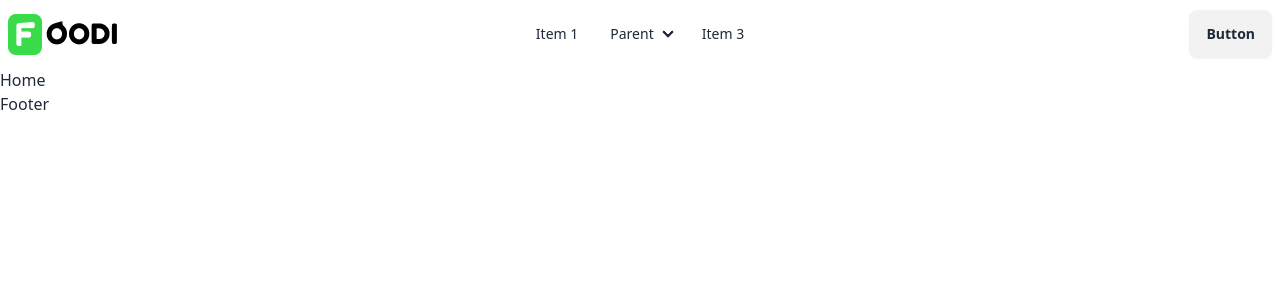
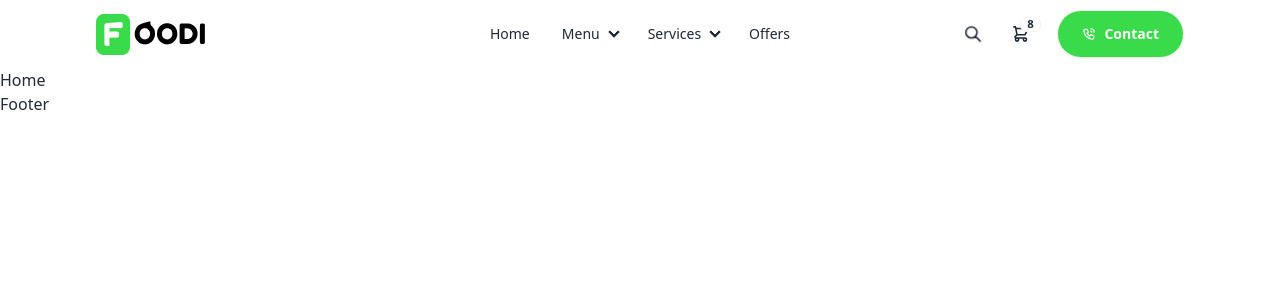
Before and after one commit to Nadeesha-Tennakoon/FOODI-APP, a React (Vite) app in the folder foodi-client/: page / in a window 1280 px wide. Shown: the top 300 px of the page. Built offline with nearby package versions, Linux system fonts and the light colour scheme.

Commit message:
Navbar
Not complete

```diff
--- a/foodi-client/package.json
+++ b/foodi-client/package.json
@@ -14,6 +14,7 @@
     "match-sorter": "^6.3.4",
     "react": "^18.3.1",
     "react-dom": "^18.3.1",
+    "react-icons": "^5.3.0",
     "react-router-dom": "^6.26.2",
     "sort-by": "^1.2.0"
   },
--- a/foodi-client/src/components/Navbar.jsx
+++ b/foodi-client/src/components/Navbar.jsx
@@ -1,10 +1,53 @@
 import React from "react";
 import logo from "/logo.png";
+import { TbPhoneCall } from "react-icons/tb";
 
 const Navbar = () => {
+  const navItems = (
+    <>
+      <li>
+        <a href="/">Home</a>
+      </li>
+      <li>
+        <details>
+          <summary>Menu</summary>
+          <ul className="p-2">
+            <li>
+              <a>All</a>
+            </li>
+            <li>
+              <a>Salad</a>
+            </li>
+            <li>
+              <a>Pizza</a>
+            </li>
+          </ul>
+        </details>
+      </li>
+      <li>
+        <details>
+          <summary>Services</summary>
+          <ul className="p-2">
+            <li>
+              <a>Online Order</a>
+            </li>
+            <li>
+              <a>Table Booking</a>
+            </li>
+            <li>
+              <a>Order Tracking</a>
+            </li>
+          </ul>
+        </details>
+      </li>
+      <li>
+        <a>Offers</a>
+      </li>
+    </>
+  );
   return (
-    <header>
-      <div className="navbar bg-base-100">
+    <header className="max-w-screen-2xl container mx-auto">
+      <div className="navbar xl:px-24">
         <div className="navbar-start">
           <div className="dropdown">
             <div tabIndex={0} role="button" className="btn btn-ghost lg:hidden">
@@ -27,23 +70,7 @@ const Navbar = () => {
               tabIndex={0}
               className="menu menu-sm dropdown-content bg-base-100 rounded-box z-[1] mt-3 w-52 p-2 shadow"
             >
-              <li>
-                <a>Item 1</a>
-              </li>
-              <li>
-                <a>Parent</a>
-                <ul className="p-2">
-                  <li>
-                    <a>Submenu 1</a>
-                  </li>
-                  <li>
-                    <a>Submenu 2</a>
-                  </li>
-                </ul>
-              </li>
-              <li>
-                <a>Item 3</a>
-              </li>
+              {navItems}
             </ul>
           </div>
           <a href="/">
@@ -51,30 +78,55 @@ const Navbar = () => {
           </a>
         </div>
         <div className="navbar-center hidden lg:flex">
-          <ul className="menu menu-horizontal px-1">
-            <li>
-              <a>Item 1</a>
-            </li>
-            <li>
-              <details>
-                <summary>Parent</summary>
-                <ul className="p-2">
-                  <li>
-                    <a>Submenu 1</a>
-                  </li>
-                  <li>
-                    <a>Submenu 2</a>
-                  </li>
-                </ul>
-              </details>
-            </li>
-            <li>
-              <a>Item 3</a>
-            </li>
-          </ul>
+          <ul className="menu menu-horizontal px-1">{navItems}</ul>
         </div>
         <div className="navbar-end">
-          <a className="btn">Button</a>
+          {/* search button */}
+          <button className="btn btn-ghost btn-circle hidden lg:flex">
+            <svg
+              xmlns="http://www.w3.org/2000/svg"
+              className="h-5 w-5"
+              fill="none"
+              viewBox="0 0 24 24"
+              stroke="currentColor"
+            >
+              <path
+                strokeLinecap="round"
+                strokeLinejoin="round"
+                strokeWidth="2"
+                d="M21 21l-6-6m2-5a7 7 0 11-14 0 7 7 0 0114 0z"
+              />
+            </svg>
+          </button>
+          {/* cart items */}
+          <div
+            tabIndex={0}
+            role="button"
+            className="btn btn-ghost btn-circle mr-3 lg:flex hidden items-center justify-center"
+          >
+            <div className="indicator">
+              <svg
+                xmlns="http://www.w3.org/2000/svg"
+                className="h-5 w-5"
+                fill="none"
+                viewBox="0 0 24 24"
+                stroke="currentColor"
+              >
+                <path
+                  strokeLinecap="round"
+                  strokeLinejoin="round"
+                  strokeWidth="2"
+                  d="M3 3h2l.4 2M7 13h10l4-8H5.4M7 13L5.4 5M7 13l-2.293 2.293c-.63.63-.184 1.707.707 1.707H17m0 0a2 2 0 100 4 2 2 0 000-4zm-8 2a2 2 0 11-4 0 2 2 0 014 0z"
+                />
+              </svg>
+              <span className="badge badge-sm indicator-item">8</span>
+            </div>
+          </div>
+          {/* btn */}
+          <a className="btn bg-green rounded-full px-6 text-white flex items-center gap-2">
+            <TbPhoneCall />
+            Contact
+          </a>
         </div>
       </div>
     </header>
```
Also changed, not shown: 1 other file (tests, documents, lock files or other folders).
